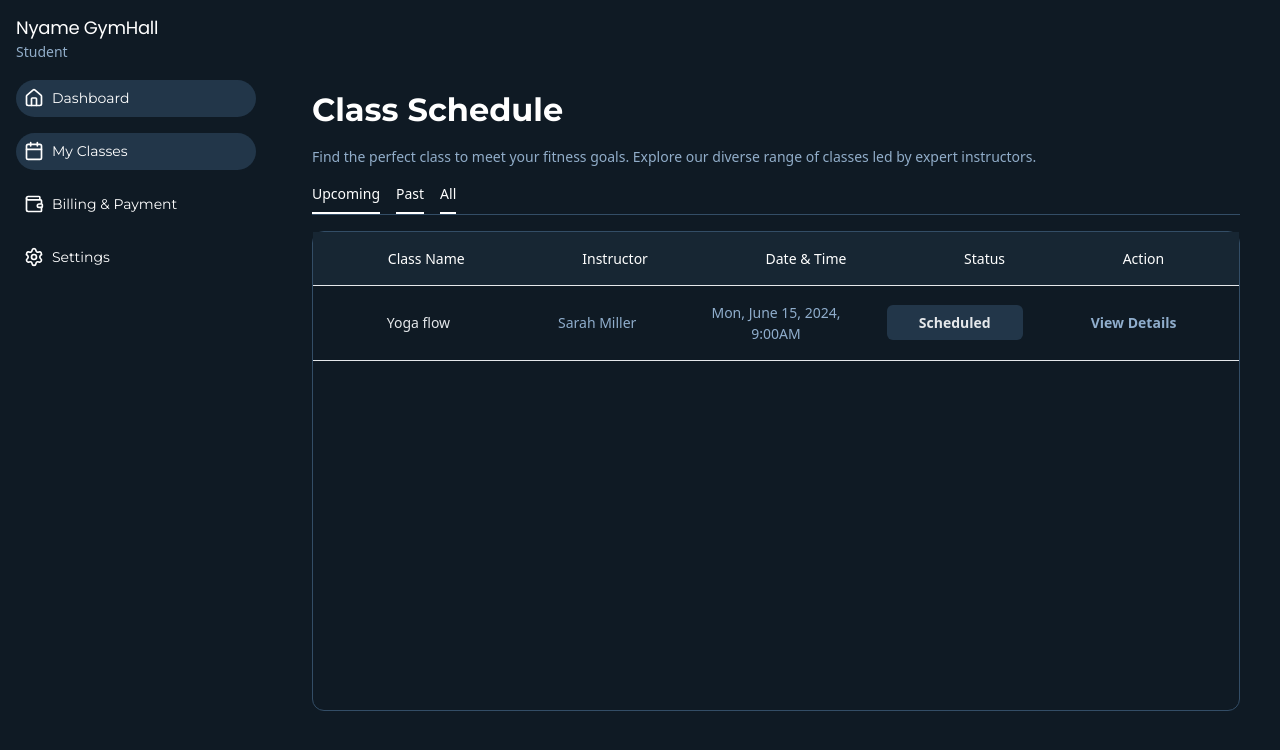
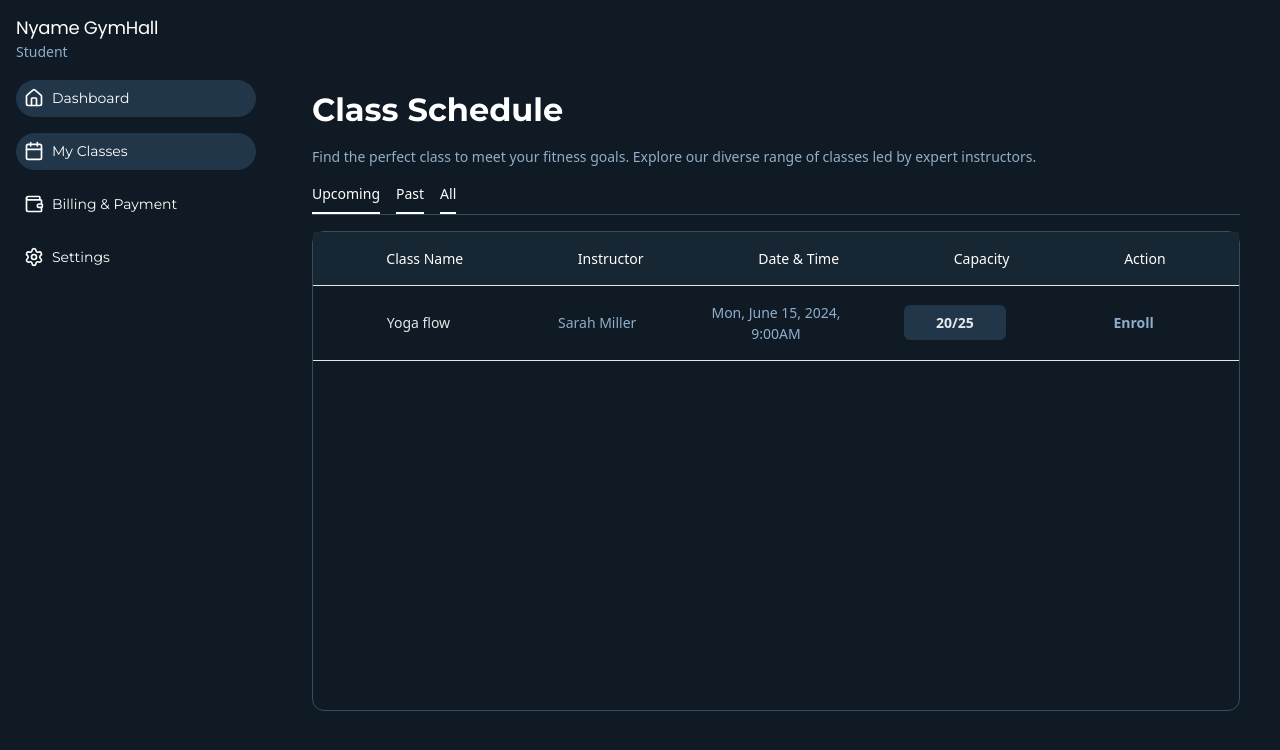
Before and after one commit to mafindijr/Gym-Management-System, a React (Vite) app: page /student/classes in a window 1280 px wide. Shown: the top 750 px of the page. Built offline with nearby package versions, Linux system fonts and the light colour scheme.

Commit message:
fix: making changes on the component to merger the design

```diff
--- a/src/pages/student-classes.jsx
+++ b/src/pages/student-classes.jsx
@@ -11,7 +11,7 @@ export default function StudentClasses() {
     const [formData, setFormData] = useState({
         name: "",
         instructor: "",
-        status: "",
+        capacity: "",
         dateTime: ""
     });
     const [isEditing, setIsEditing] = useState(false);
@@ -21,8 +21,8 @@ export default function StudentClasses() {
             name: "Yoga flow",
             instructor: "Sarah Miller",
             dateTime: "Mon, June 15, 2024, 9:00AM",
-            status: "Scheduled",
-            action: "View Details"
+            capacity: "20/25",
+            action: "Enroll"
         }
     ]);
 
@@ -41,7 +41,7 @@ export default function StudentClasses() {
         setFormData({
             name: "",
             instructor: "",
-            status: "",
+            capacity: "",
             dateTime: "",
         });
 
@@ -70,7 +70,7 @@ export default function StudentClasses() {
                             <div><span>Class Name</span></div>
                             <div><span>Instructor</span></div>
                             <div><span>Date & Time</span></div>
-                            <div><span>Status</span></div>
+                            <div><span>Capacity</span></div>
                             <div><span>Action</span></div>
                         </div>
                         <div id="tableBody" className="">
@@ -86,10 +86,10 @@ export default function StudentClasses() {
                                     <span>{item.dateTime}</span>
                                 </div>
                                 <div className="w-[185px] text-center">
-                                    <span className="bg-[#223649] px-8 py-2 font-semibold rounded-md cursor-pointer text-[#e5e8eb]">{item.status} </span>
+                                    <span className="bg-[#223649] px-8 py-2 font-semibold rounded-md cursor-pointer text-[#e5e8eb]">{item.capacity} </span>
                                 </div>
-                                <div onClick={() => { setSelectedMember(item); setOpenReview(true); }} className="w-[185px] text-center">
-                                    <span className="font-semibold cursor-pointer">View Details</span>
+                                <div className="w-[185px] text-center">
+                                    <span className="font-semibold cursor-pointer">Enroll</span>
                                 </div>
                             </div>
                             ))}
```
